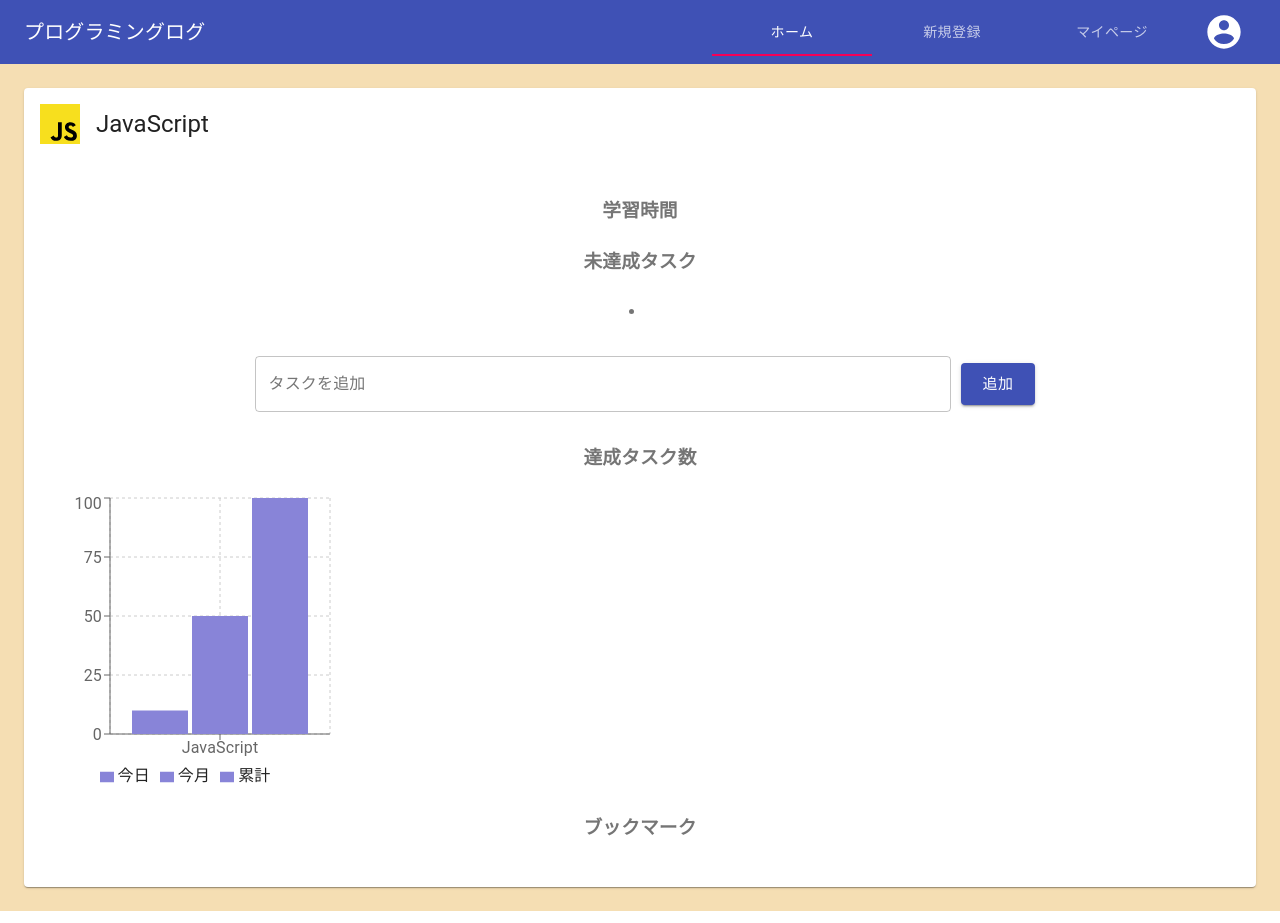
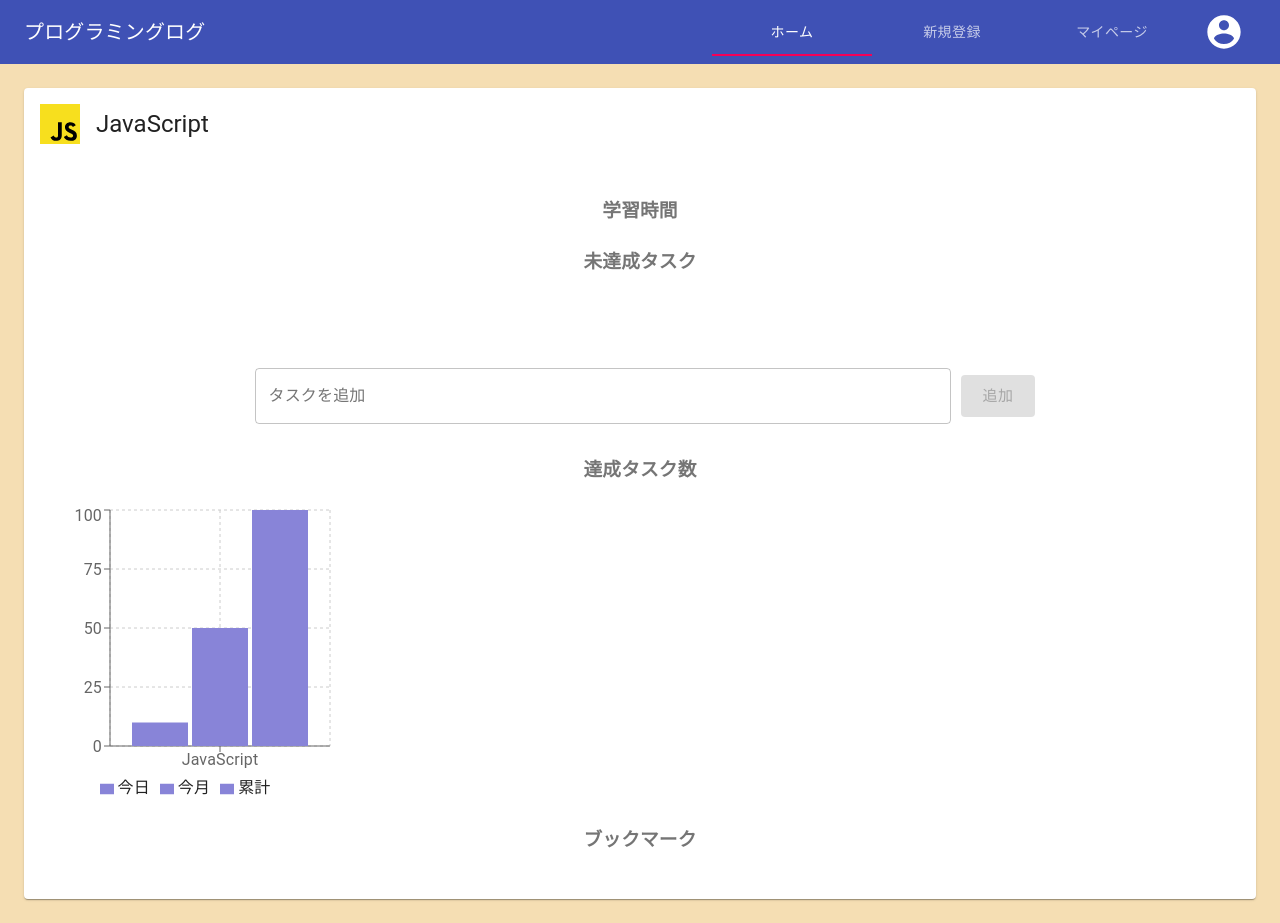
Before and after one commit to yk2906/programingLog, a React (Create React App) app in the folder front/: page /status in a window 1280 px wide. Built offline with nearby package versions, Linux system fonts and the light colour scheme.

Commit message:
7th commit

```diff
--- a/front/src/components/Home/Status/Tasks.jsx
+++ b/front/src/components/Home/Status/Tasks.jsx
@@ -1,6 +1,10 @@
 import React, {useState} from 'react'
 import TextField from '@material-ui/core/TextField'
 import Button from '@material-ui/core/Button'
+import List from '@material-ui/core/List'
+import ListItem from '@material-ui/core/ListItem'
+import ListItemText from '@material-ui/core/ListItemText'
+import DeleteIcon from '@material-ui/icons/Delete';
 
 
 const Tasks = () => {
@@ -8,6 +12,7 @@ const Tasks = () => {
   const initialState = {
     title: '',
     doing: false,
+    delete: ''
   }
 
   const [tasks, setTasks] = useState([initialState])
@@ -21,6 +26,7 @@ const Tasks = () => {
     setTasks([...tasks, {
       title: taskName,
       doing: false,
+      delete: <DeleteIcon />
     }])
     setTaskName('')
   }
@@ -28,9 +34,14 @@ const Tasks = () => {
   return(
     <div>
       <div>
-        {tasks.map(value => (
-          <li>{value.title}</li>
-        ))}
+        <List component='ul'>
+            {tasks.map((value, index) => (
+            <ListItem component='li'>
+              <ListItemText key={index.toString()}>{value.title}</ListItemText>
+              {value.delete}
+            </ListItem>
+            ))}
+        </List>
       </div>
       <div className="tasks-input-area">
         <div className="tasks-textfield">
@@ -46,6 +57,7 @@ const Tasks = () => {
         </div>
         <div className="tasks-add-button">
           <Button
+            disabled={taskName === ''}
             variant="contained"
             size="large"
             color="primary"
```
Also changed, not shown: 1 other file (tests, documents, lock files or other folders).
